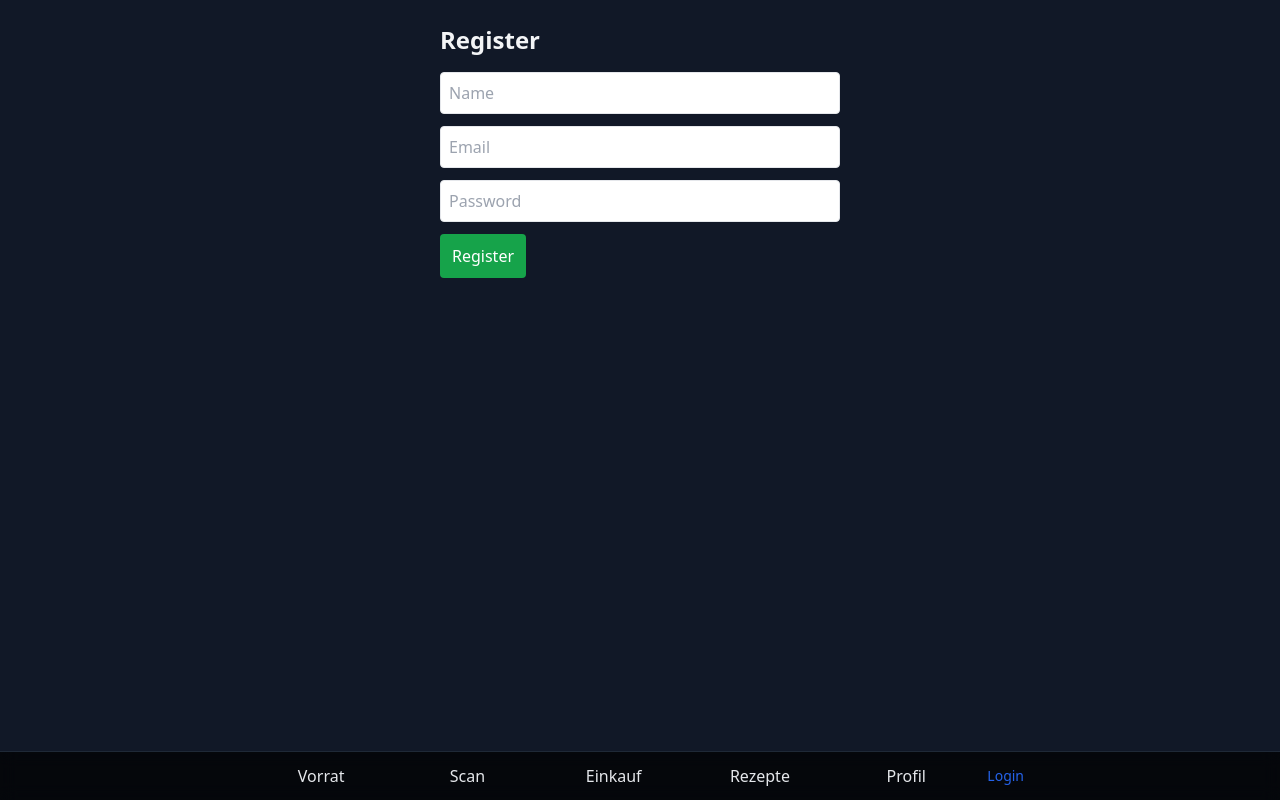
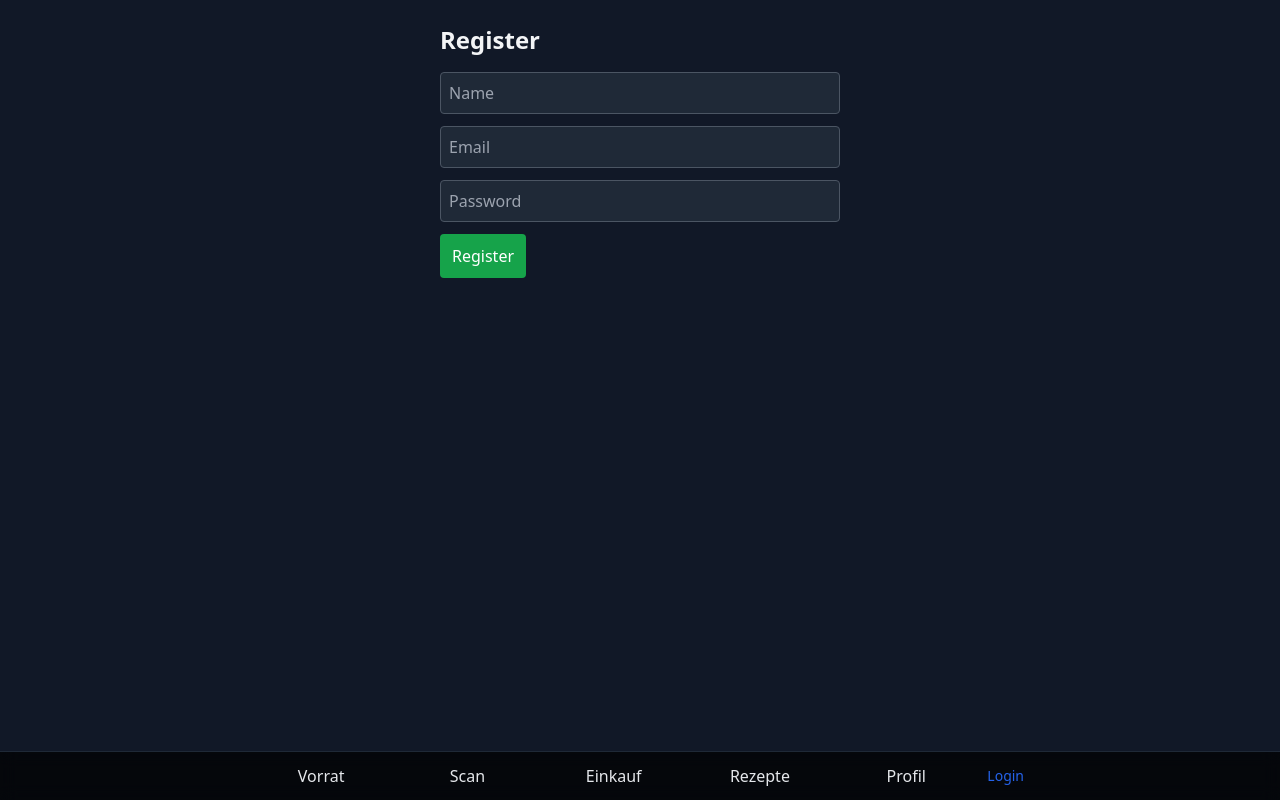
Before and after one commit to QuaxelBrod/nomnomstock, a Next.js app: page /auth/register in a window 1280 px wide. Built offline with nearby package versions, Linux system fonts and the light colour scheme; no server answers.

Commit message:
feat: enhance registration form styling for improved user experience

```diff
--- a/app/auth/register/page.tsx
+++ b/app/auth/register/page.tsx
@@ -48,9 +48,25 @@ export default function RegisterPage() {
     <main className="p-6 max-w-md mx-auto">
       <h2 className="text-2xl font-semibold mb-4">Register</h2>
       <form onSubmit={onSubmit} className="space-y-3">
-        <input className="w-full p-2 border rounded" placeholder="Name" value={name} onChange={(e) => setName(e.target.value)} />
-        <input className="w-full p-2 border rounded" placeholder="Email" value={email} onChange={(e) => setEmail(e.target.value)} />
-        <input className="w-full p-2 border rounded" placeholder="Password" type="password" value={password} onChange={(e) => setPassword(e.target.value)} />
+        <input
+          className="w-full p-2 border rounded text-black dark:text-white bg-white dark:bg-gray-800 placeholder-gray-500 dark:placeholder-gray-400 border-gray-300 dark:border-gray-600"
+          placeholder="Name"
+          value={name}
+          onChange={(e) => setName(e.target.value)}
+        />
+        <input
+          className="w-full p-2 border rounded text-black dark:text-white bg-white dark:bg-gray-800 placeholder-gray-500 dark:placeholder-gray-400 border-gray-300 dark:border-gray-600"
+          placeholder="Email"
+          value={email}
+          onChange={(e) => setEmail(e.target.value)}
+        />
+        <input
+          className="w-full p-2 border rounded text-black dark:text-white bg-white dark:bg-gray-800 placeholder-gray-500 dark:placeholder-gray-400 border-gray-300 dark:border-gray-600"
+          placeholder="Password"
+          type="password"
+          value={password}
+          onChange={(e) => setPassword(e.target.value)}
+        />
         {error && <div className="text-red-600">{error}</div>}
         <button className="action-fullmobile px-3 py-2 bg-green-600 text-white rounded">Register</button>
       </form>
```
